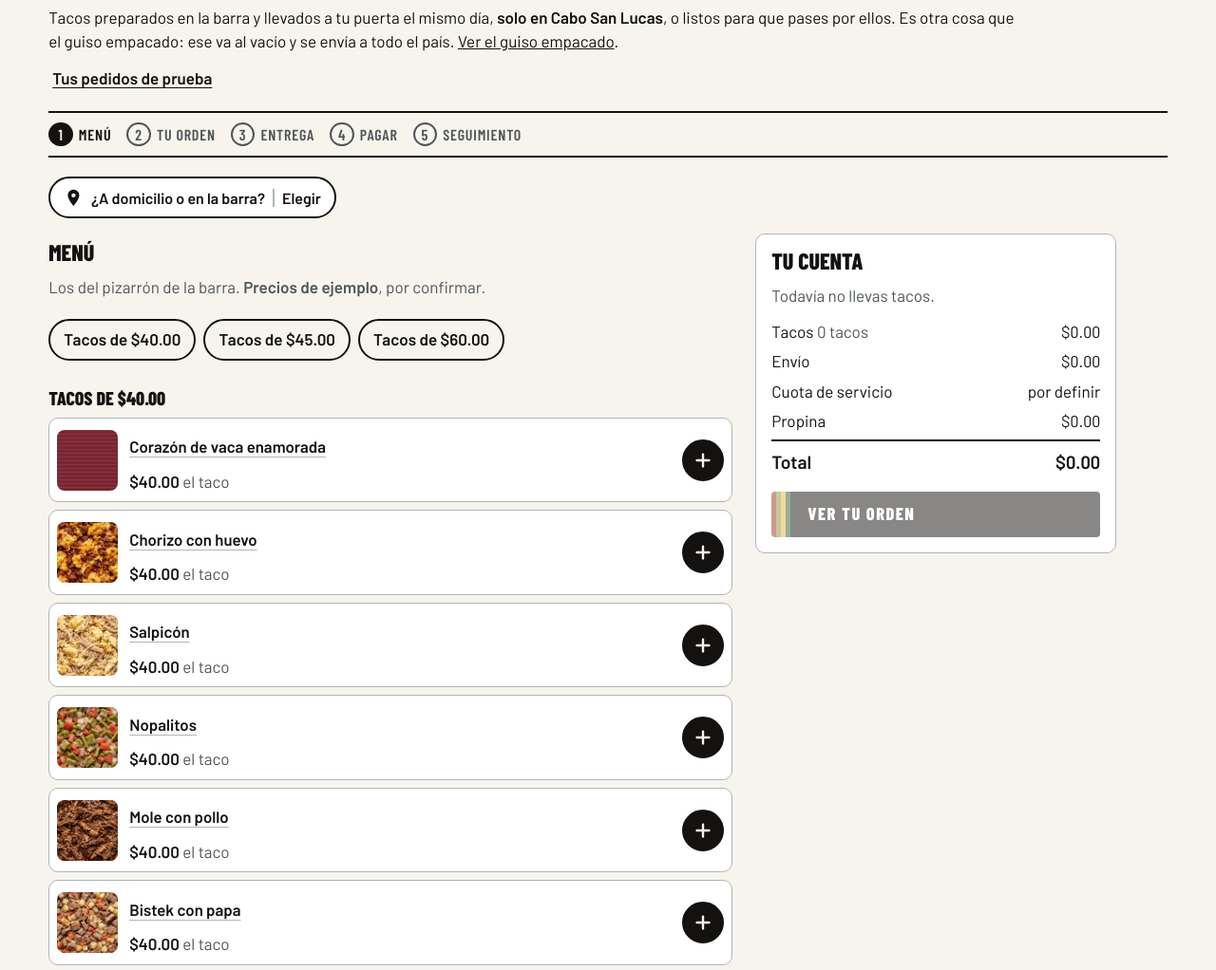
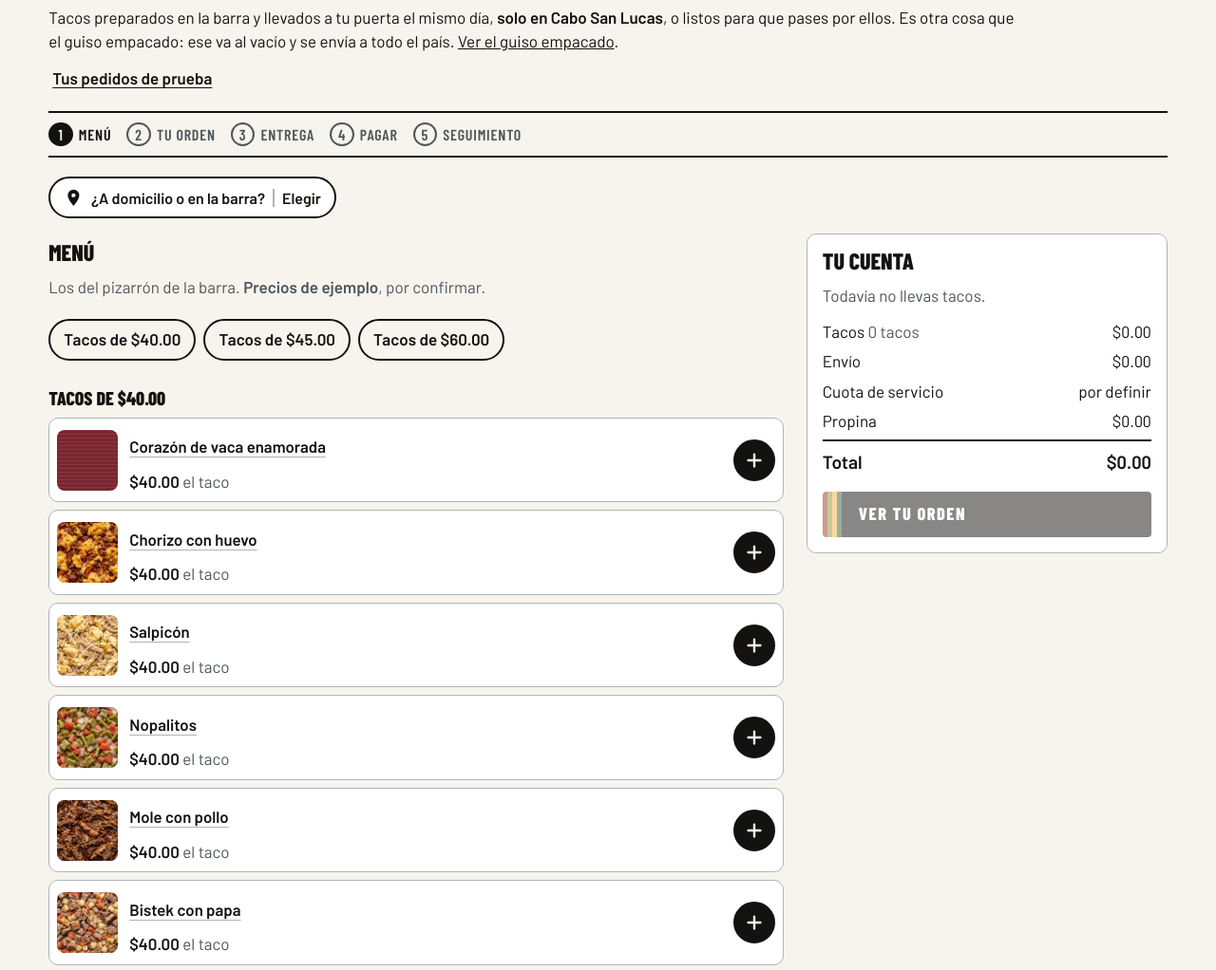
Before and after one commit to honoll/TacosMay, a website with bundled scripts: page frontend/domicilio/index.html in a window 1280 px wide. Shown: the part 237-1259 px from the top of the page at 95% size. Built offline with nearby package versions, Linux system fonts and the light colour scheme.

Commit message:
fix(domicilio): la cuenta cierra en la orilla de la caja, como la cabecera y las rayas

```diff
--- a/frontend/domicilio/domicilio.css
+++ b/frontend/domicilio/domicilio.css
@@ -79,7 +79,7 @@ html:where(.en-domicilio), :where(.en-domicilio) body { overflow-x: clip; }
 :where(.en-domicilio) .dom-rejilla { display: grid; gap: 24px; }
 :where(.en-domicilio) .dom-vistas { min-width: 0; }
 @media (min-width: 900px) {
-  :where(.en-domicilio) .dom-rejilla { grid-template-columns: minmax(0, 720px) minmax(300px, 380px); align-items: start; }
+  :where(.en-domicilio) .dom-rejilla { grid-template-columns: minmax(0, 1fr) minmax(300px, 380px); align-items: start; } /* la cuenta cierra en la misma orilla que la cabecera y las rayas */
   :where(.en-domicilio) .cuenta-dom { position: sticky; top: calc(var(--alto-cabecera, 96px) + 16px); }
 }
 @media (max-width: 899px) {
```
